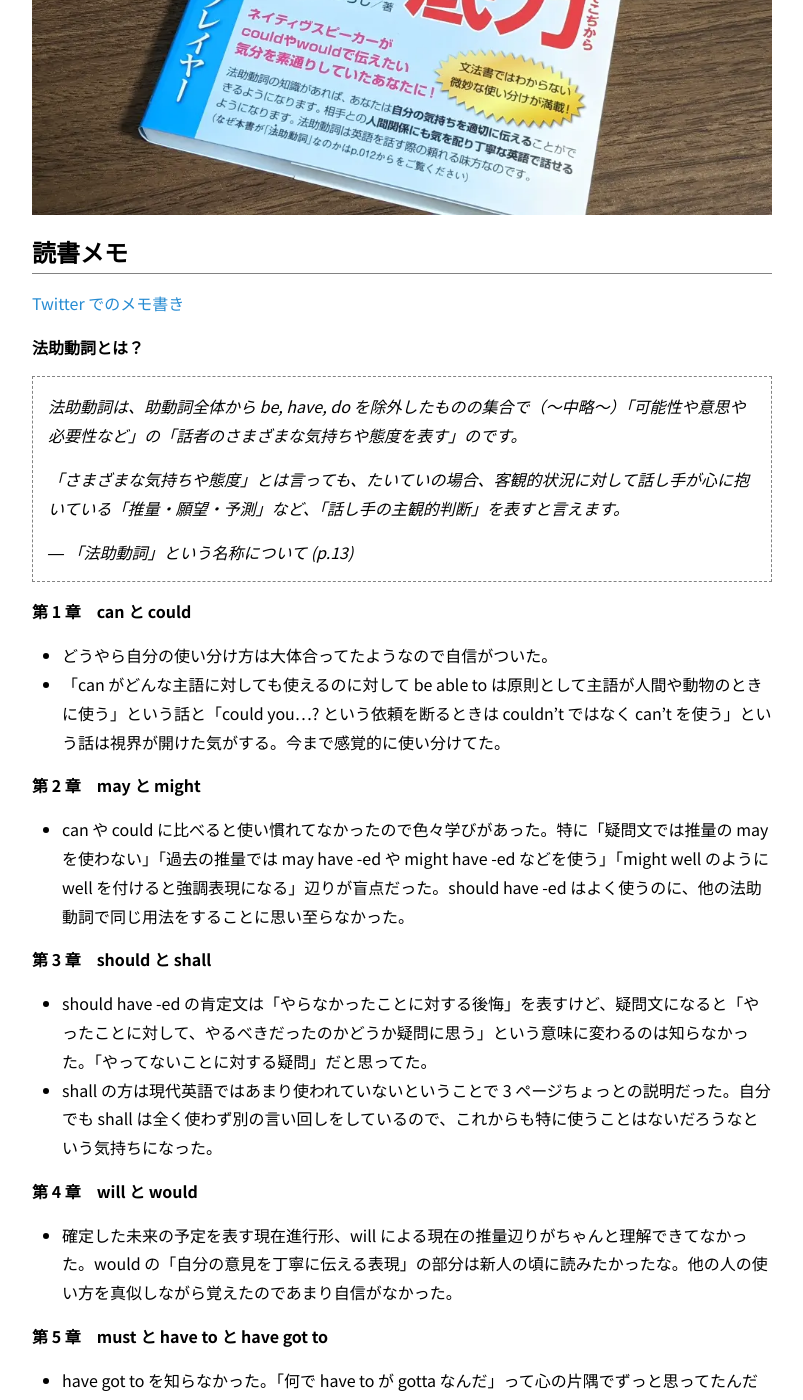
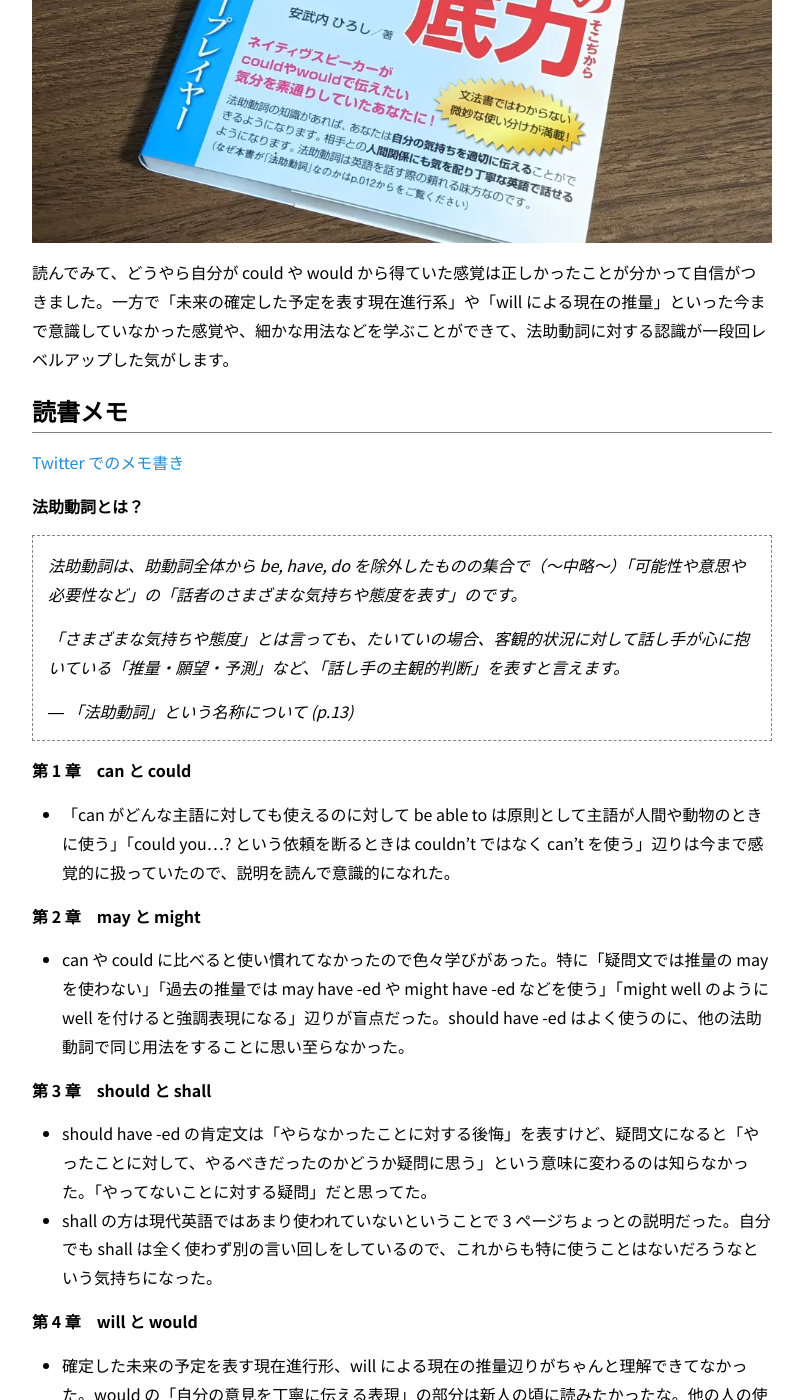
Before and after one commit to nhiroki/nhiroki.github.io, a Jekyll site: the page built from _posts/2020-09-22-book-power-of-modal-auxiliary-verb.md, in a window 1280 px wide and 1400 px high, scrolled down 635 px. Shown: the whole window, without its empty margins (238-1041 px from the left). Built offline with Jekyll 4.4.1, drawn with Linux system fonts in a browser that asks for light colours; comment, search, counter and statistics services are not loaded; some of the changed text lies outside the part shown.

Commit message:
Brush up the article

```diff
--- a/_posts/2020-09-22-book-power-of-modal-auxiliary-verb.md
+++ b/_posts/2020-09-22-book-power-of-modal-auxiliary-verb.md
@@ -6,9 +6,11 @@ tags: book
 image: /images/book-power-of-modal-auxiliary-verb.webp
 ---
 
-『法助動詞の底力』の読書メモです。英語で仕事をする中で学んだ法助動詞 (特に could や would) の使い方が合っているのかずっと気になってたんですが、まさにその内容の本がたまたまレコメンドされてきたので読みました。
+『法助動詞の底力』の読書メモです。法助動詞 (特に could や would) を使って自分が伝えたかったニュアンスがちゃんと相手に伝わっているのか、相手が法助動詞を使って意図していたことをちゃんと読み取れているのかずっと気になってたんですが、まさにそれについての本がたまたまレコメンドされてきたので読みました。
 
 ![表紙](/images/book-power-of-modal-auxiliary-verb.webp)
+
+読んでみて、どうやら自分が could や would から得ていた感覚は正しかったことが分かって自信がつきました。一方で「未来の確定した予定を表す現在進行系」や「will による現在の推量」といった今まで意識していなかった感覚や、細かな用法などを学ぶことができて、法助動詞に対する認識が一段回レベルアップした気がします。
 
 # 読書メモ
 
@@ -24,8 +26,7 @@ image: /images/book-power-of-modal-auxiliary-verb.webp
 
 **第 1 章　can と could**
 
-- どうやら自分の使い分け方は大体合ってたようなので自信がついた。
-- 「can がどんな主語に対しても使えるのに対して be able to は原則として主語が人間や動物のときに使う」という話と「could you...? という依頼を断るときは couldn't ではなく can't を使う」という話は視界が開けた気がする。今まで感覚的に使い分けてた。
+- 「can がどんな主語に対しても使えるのに対して be able to は原則として主語が人間や動物のときに使う」「could you...? という依頼を断るときは couldn't ではなく can't を使う」辺りは今まで感覚的に扱っていたので、説明を読んで意識的になれた。
 
 **第 2 章　may と might**
 
```
